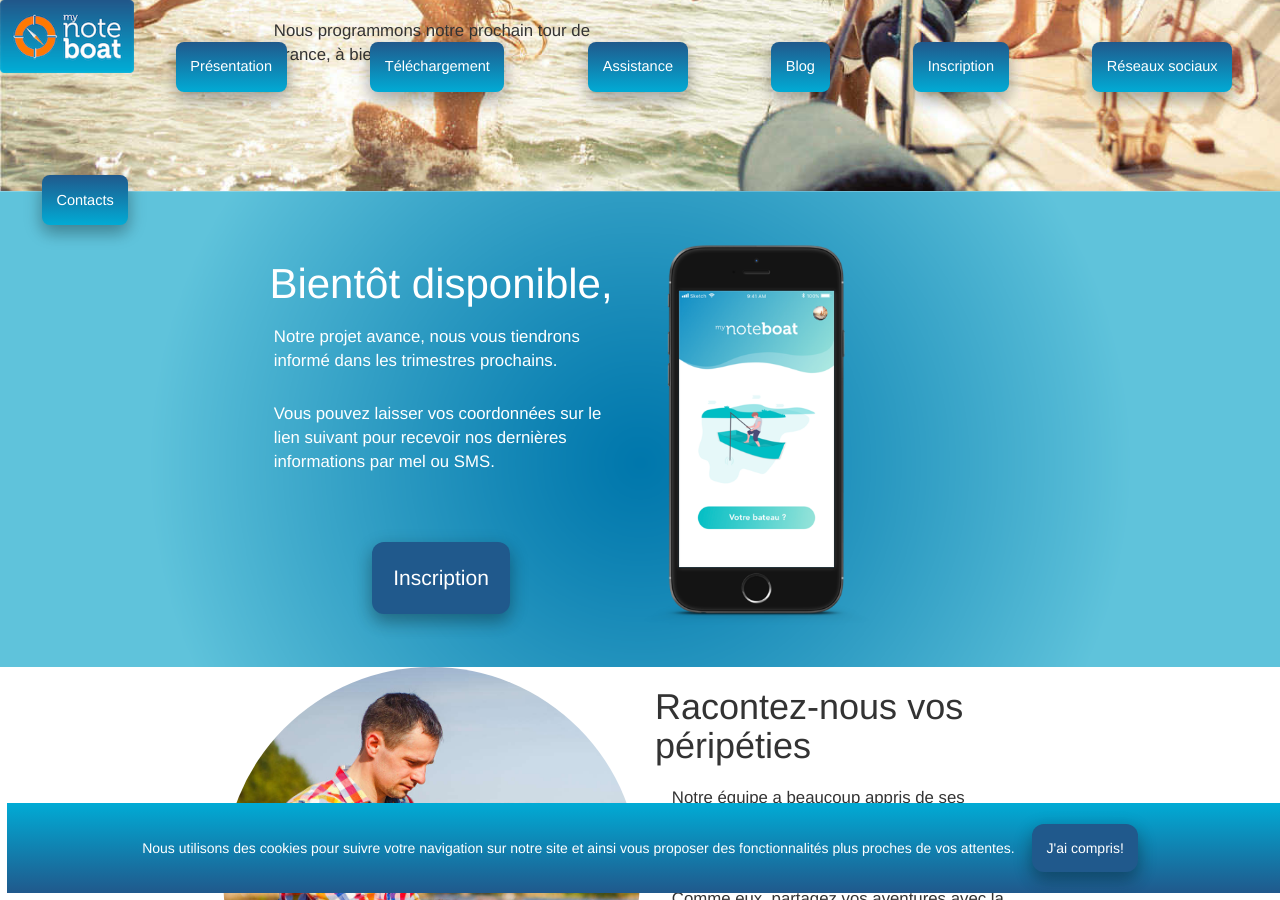
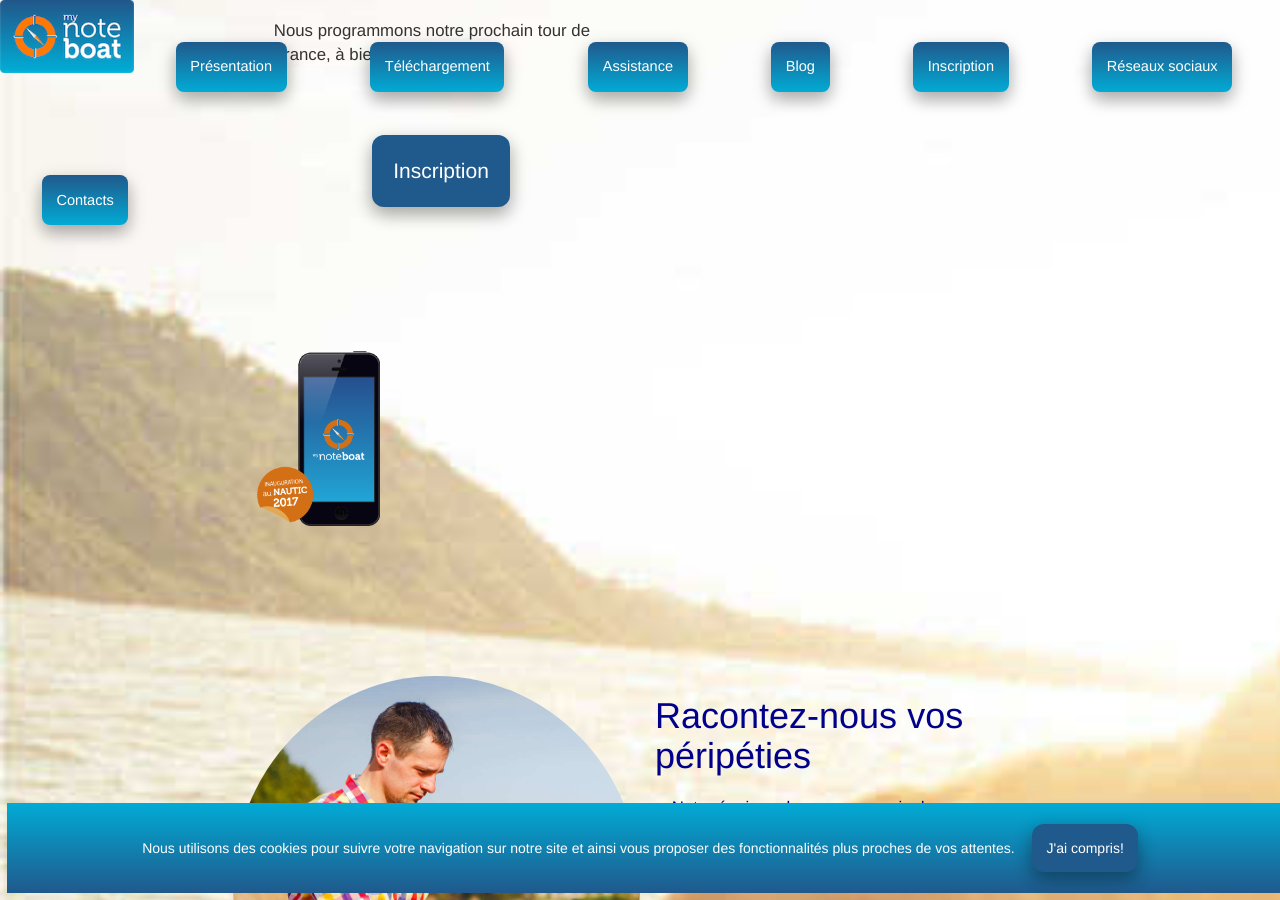
Before and after one commit to pjtiberghien/trial, a Jekyll site: the page built from docs/index.html, in a window 1280 px wide and 900 px high, scrolled down 2973 px. Built offline with Jekyll 4.4.1, drawn with Linux system fonts in a browser that asks for light colours; nearby versions of some CDN libraries.

Commit message:
Change division

```diff
--- a/docs/_includes/navbar.html
+++ b/docs/_includes/navbar.html
@@ -4,7 +4,7 @@
     <a href="{{ site.url }}/index.html#telecharger"><button id="navbar">Téléchargement</button></a>
     <a href="{{ site.url }}/index.html#assistance"><button id="navbar">Assistance</button></a>
     <a href="{{ site.url }}/blog"><button id="navbar">Blog</button></a>
-    <a href="{{ site.url }}/index.html#inscription"><button id="navbar">Inscription</button></a>
+    <a href="{{ site.url }}/index.html#bientotdisponible"><button id="navbar">Inscription</button></a>
     <a href="{{ site.url }}/index.html#reseauxsociaux"><button id="navbar">Réseaux sociaux</button></a>
     <a href="{{ site.url }}/index.html#contact"><button id="navbar">Contacts</button></a>
     <a href="javascript:void(0);" onclick="setTopNavVisibility()" title="Toggle Navigation Menu" id="topnavicon"
--- a/docs/index.html
+++ b/docs/index.html
@@ -87,28 +87,15 @@
             <p>Vous trouverez ces informations sur notre site institutionnel, notre blog et à travers les réseaux sociaux.</p>
             <p>Nous remercions toutes les personnes avec lesquelles nous avons échangé tout au long du salon nautic.</p>
             <p>Nous programmons notre prochain tour de France, à bientôt.</p>
+            <p></p>
+            <div id="bouton_download" class="bouton"><a href="http://mynoteboat.bakasable.fr" target="_blank">
+                <button>Inscription</button>
         </div>
         <div class="col-sd-5 col-md-4" id="appmobile">
         </div>
     </div>
 </div>
 
-<div class="container-fluid" id="inscription">
-    <div class="row">
-        <div class="col-sd-5 col-sd-offset-1 col-md-4 col-md-offset-2" id="programme">
-            <h1>Bientôt disponible,</h1>
-            <p>Notre projet avance, nous vous tiendrons informé dans les trimestres prochains.</p>
-            <p>Vous pouvez laisser vos coordonnées sur le lien suivant pour recevoir nos dernières informations par mel ou SMS.
-            </p>
-            <p></p>
-            <div id="bouton_download" class="bouton"><a href="http://mynoteboat.bakasable.fr" target="_blank">
-                <button>Inscription</button>
-            </a></div>
-        </div>
-        <div class="col-sd-5 col-md-4" id="cartedutour">
-        </div>
-    </div>
-</div>
 <div class="container-fluid" id="raconteznous">
     <div class="content">
         <div class="col-sd-5 col-sd-offset-1 col-md-4 col-md-offset-2" id="histoireimg">
```
